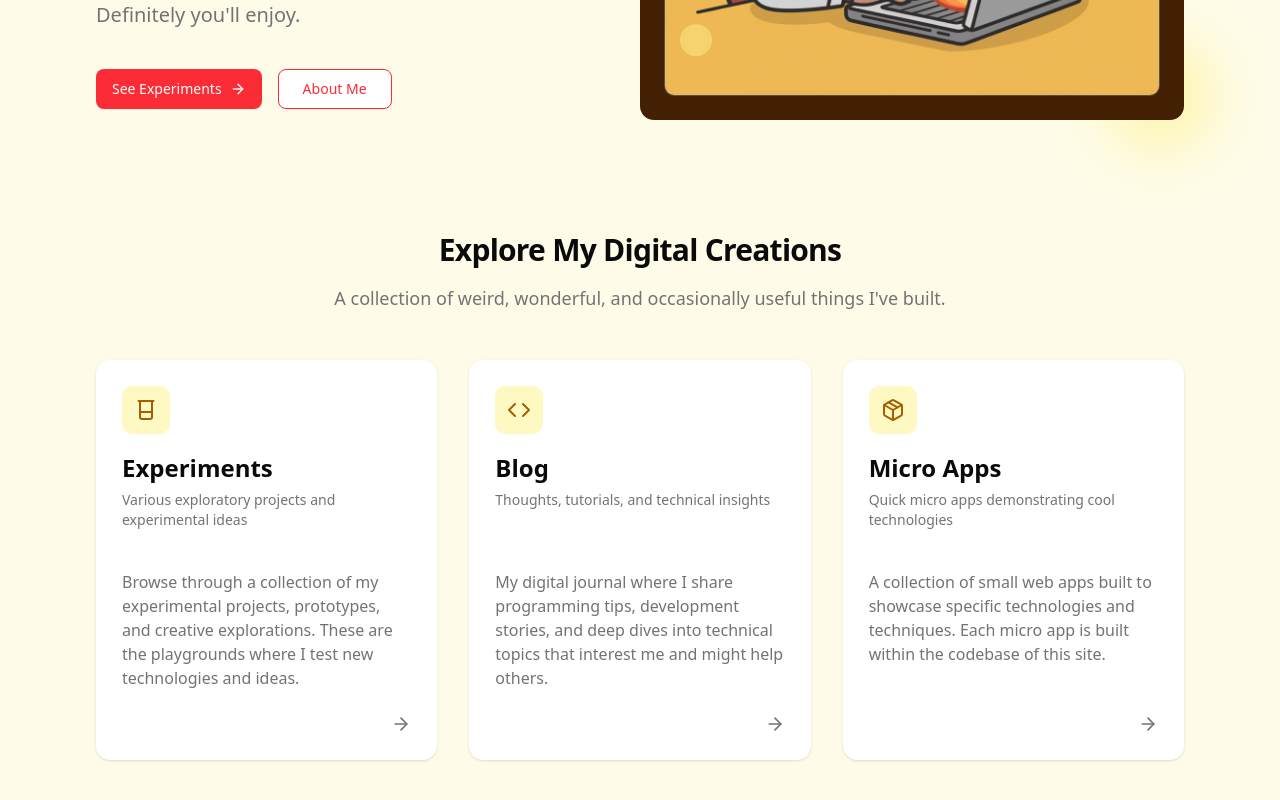
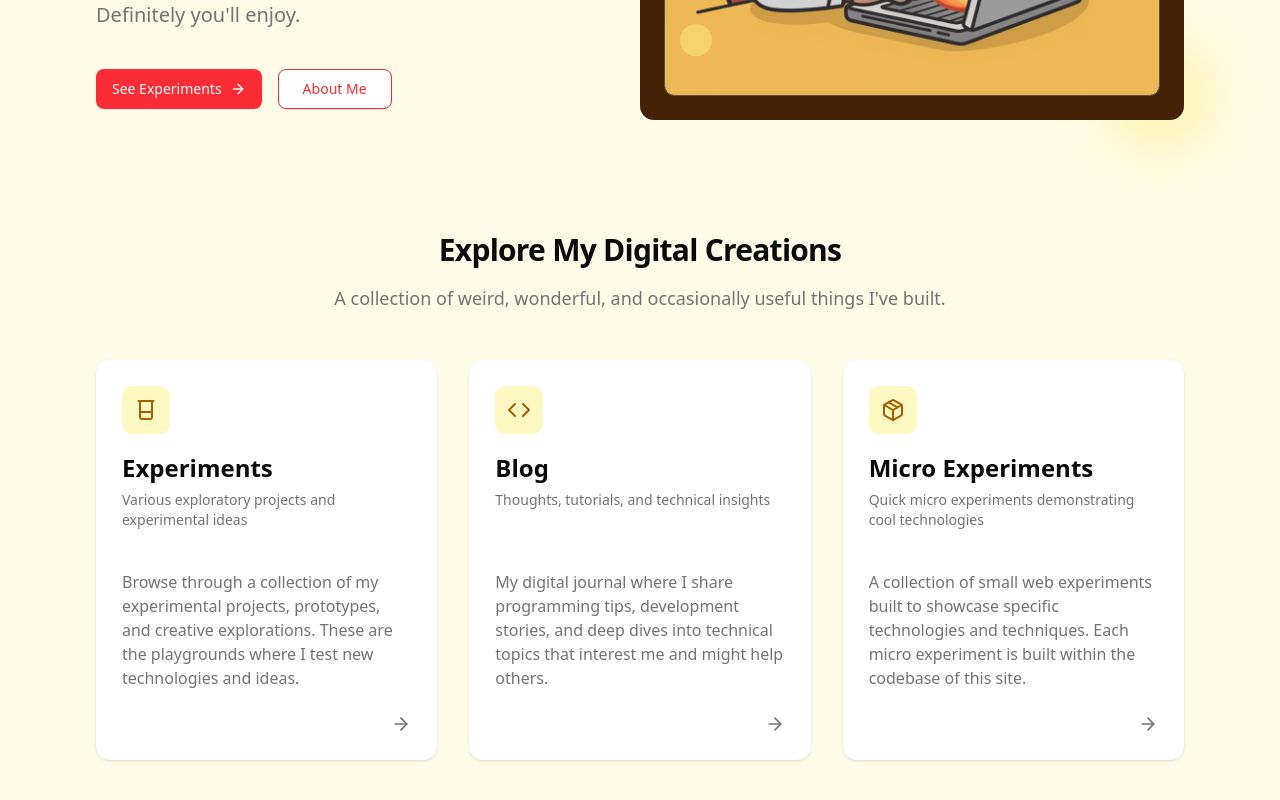
Before and after one commit to btahir/hacky-experiments, a Next.js app: page / in a window 1280 px wide. Shown: the part 556-1356 px from the top of the page. Built offline with nearby package versions, Linux system fonts and the light colour scheme.

Commit message:
micro experiments

```diff
--- a/app/(main)/micro-apps/metadata.ts
+++ /dev/null
@@ -1,6 +0,0 @@
-import { Metadata } from 'next'
-
-export const metadata: Metadata = {
-  title: 'Micro Apps | Hacky Experiments',
-  description: 'Some micro apps, I made.',
-}
--- /dev/null
+++ b/app/(main)/micro-experiments/metadata.ts
@@ -0,0 +1,6 @@
+import { Metadata } from 'next'
+
+export const metadata: Metadata = {
+  title: 'Micro Experiments | Hacky Experiments',
+  description: 'Some micro experiments, I made.',
+}
--- a/app/(main)/micro-apps/page.tsx
+++ b/app/(main)/micro-experiments/page.tsx
@@ -13,8 +13,8 @@ import { ArrowRight } from 'lucide-react'
 import Link from 'next/link'
 import { motion } from 'framer-motion'
 
-// List of micro apps
-const microApps: any = [
+// List of micro experiments
+const microExperiments: any = [
   // {
   //   id: 'test-app',
   //   title: 'Test App',
@@ -25,7 +25,7 @@ const microApps: any = [
   // },
 ]
 
-export default function MicroAppsPage() {
+export default function MicroExperimentsPage() {
   return (
     <main className='min-h-screen bg-yellow-50 py-12 px-4'>
       <section className='max-w-6xl mx-auto'>
@@ -38,44 +38,49 @@ export default function MicroAppsPage() {
         >
           <h1 className='font-bold text-4xl sm:text-5xl md:text-6xl tracking-tight text-foreground mb-6'>
             Explore My{' '}
-            <span className='text-red-500 font-bold'>Micro Apps</span>
+            <span className='text-red-500 font-bold'>Micro Experiments</span>
           </h1>
           <p className='text-muted-foreground text-lg md:text-xl max-w-3xl mx-auto'>
-            A collection of small web applications built to showcase specific
+            A collection of micro experiments built to showcase specific
             technologies and techniques. The code is part of the codebase here.
           </p>
         </motion.div>
 
         {/* Cards Grid */}
         <div className='grid grid-cols-1 md:grid-cols-2 lg:grid-cols-3 gap-6'>
-          {microApps.map((app: any, index: any) => (
+          {microExperiments.map((experiment: any, index: any) => (
             <motion.div
-              key={app.id}
+              key={experiment.id}
               initial={{ opacity: 0, y: 20 }}
               animate={{ opacity: 1, y: 0 }}
               transition={{ duration: 0.5, delay: index * 0.1 }}
             >
-              <Link href={`/micro-apps${app.path}`} className='block h-full'>
+              <Link
+                href={`/micro-experiments${experiment.path}`}
+                className='block h-full'
+              >
                 <Card className='h-full hover:shadow-lg transition-all duration-300 border-2 border-transparent hover:border-yellow-200 overflow-hidden group'>
                   <CardHeader>
                     <div className='flex justify-between items-start'>
                       <div className='w-12 h-12 rounded-lg bg-yellow-100 text-yellow-700 flex items-center justify-center text-2xl mb-3'>
-                        {app.icon}
+                        {experiment.icon}
                       </div>
                       <div className='flex gap-2'>
-                        {app.tags.map((tag: any, i: any) => (
+                        {experiment.tags.map((tag: any, i: any) => (
                           <Badge key={i} variant='outline' className='text-xs'>
                             {tag}
                           </Badge>
                         ))}
                       </div>
                     </div>
-                    <CardTitle className='text-2xl'>{app.title}</CardTitle>
-                    <CardDescription>{app.description}</CardDescription>
+                    <CardTitle className='text-2xl'>
+                      {experiment.title}
+                    </CardTitle>
+                    <CardDescription>{experiment.description}</CardDescription>
                   </CardHeader>
                   <CardContent>
                     <p className='text-muted-foreground'>
-                      Click to open this micro app and explore its
+                      Click to open this micro experiment and explore its
                       functionality.
                     </p>
                   </CardContent>
--- a/app/(main)/page.tsx
+++ b/app/(main)/page.tsx
@@ -202,28 +202,28 @@ export default function Home() {
             </Link>
           </motion.div>
 
-          {/* Micro-app Card */}
+          {/* Micro-Experiments Card */}
           <motion.div
             initial={{ opacity: 0, y: 20 }}
             animate={{ opacity: 1, y: 0 }}
             transition={{ duration: 0.5, delay: 0.3 }}
           >
-            <Link href='/micro-apps' className='block h-full'>
+            <Link href='/micro-experiments' className='block h-full'>
               <Card className='h-full hover:shadow-lg transition-all duration-300 border-2 border-transparent hover:border-yellow-200 overflow-hidden group'>
                 <CardHeader className='h-32 sm:h-40'>
                   <div className='w-12 h-12 rounded-lg bg-yellow-100 text-yellow-700 flex items-center justify-center mb-3'>
                     <Package size={24} />
                   </div>
-                  <CardTitle className='text-2xl'>Micro Apps</CardTitle>
+                  <CardTitle className='text-2xl'>Micro Experiments</CardTitle>
                   <CardDescription>
-                    Quick micro apps demonstrating cool technologies
+                    Quick micro experiments demonstrating cool technologies
                   </CardDescription>
                 </CardHeader>
                 <CardContent>
                   <p className='text-muted-foreground h-28'>
-                    A collection of small web apps built to showcase specific
-                    technologies and techniques. Each micro app is built within
-                    the codebase of this site.
+                    A collection of small web experiments built to showcase
+                    specific technologies and techniques. Each micro experiment
+                    is built within the codebase of this site.
                   </p>
                 </CardContent>
                 <CardFooter className='flex justify-end items-center pt-2'>
--- a/components/navbar/index.tsx
+++ b/components/navbar/index.tsx
@@ -40,7 +40,7 @@ export function NavBar() {
     { name: 'About', path: '/about' },
     { name: 'Blog', path: '/blog' },
     { name: 'Experiments', path: '/experiments' },
-    { name: 'Micro Apps', path: '/micro-apps' },
+    { name: 'Micro', path: '/micro-experiments' },
   ]
 
   const handleMenuToggle = (e: React.MouseEvent) => {
```
Also changed, not shown: app/(micro-experiments)/test-app/page.tsx (renamed from app/(micro-apps)/test-app/page.tsx).
